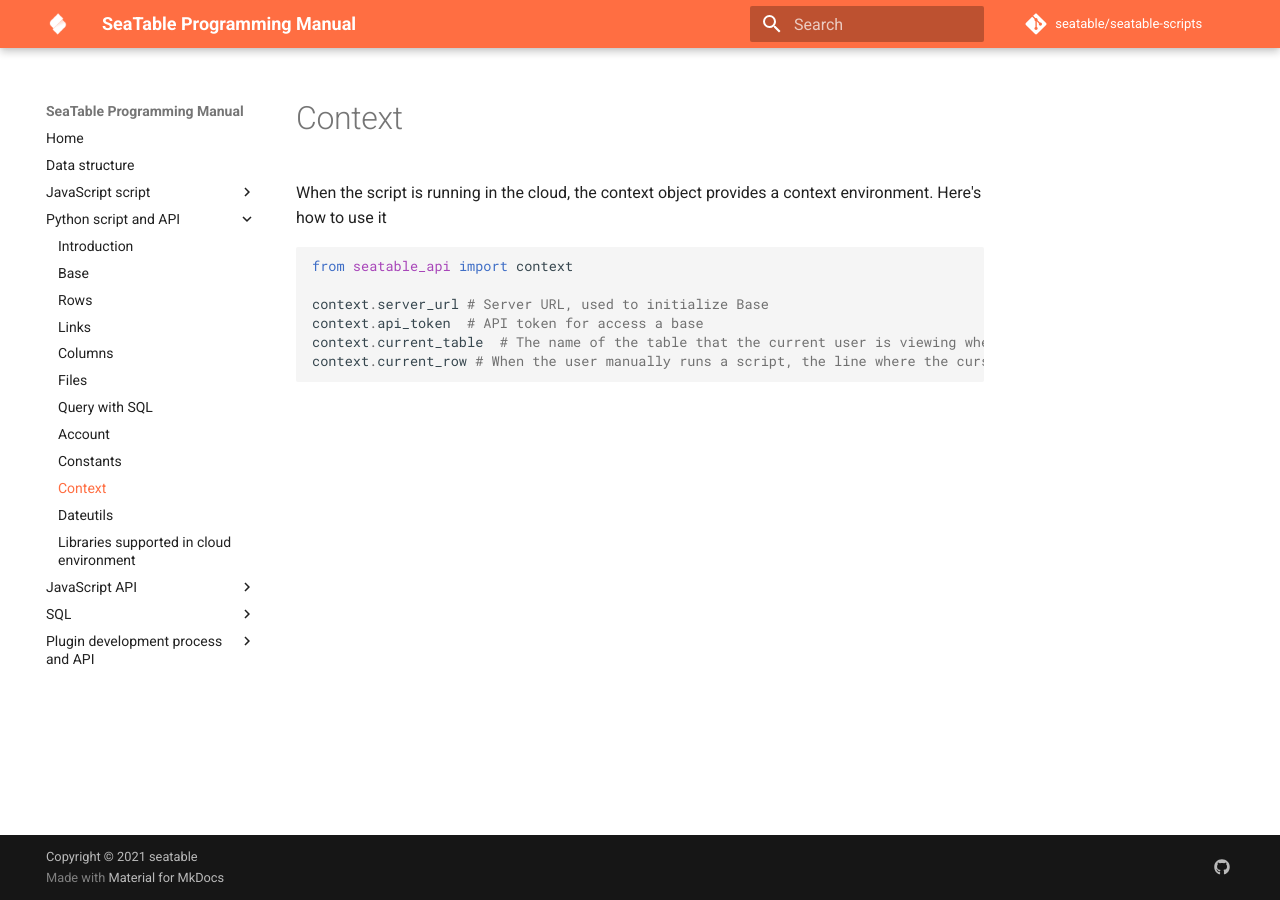
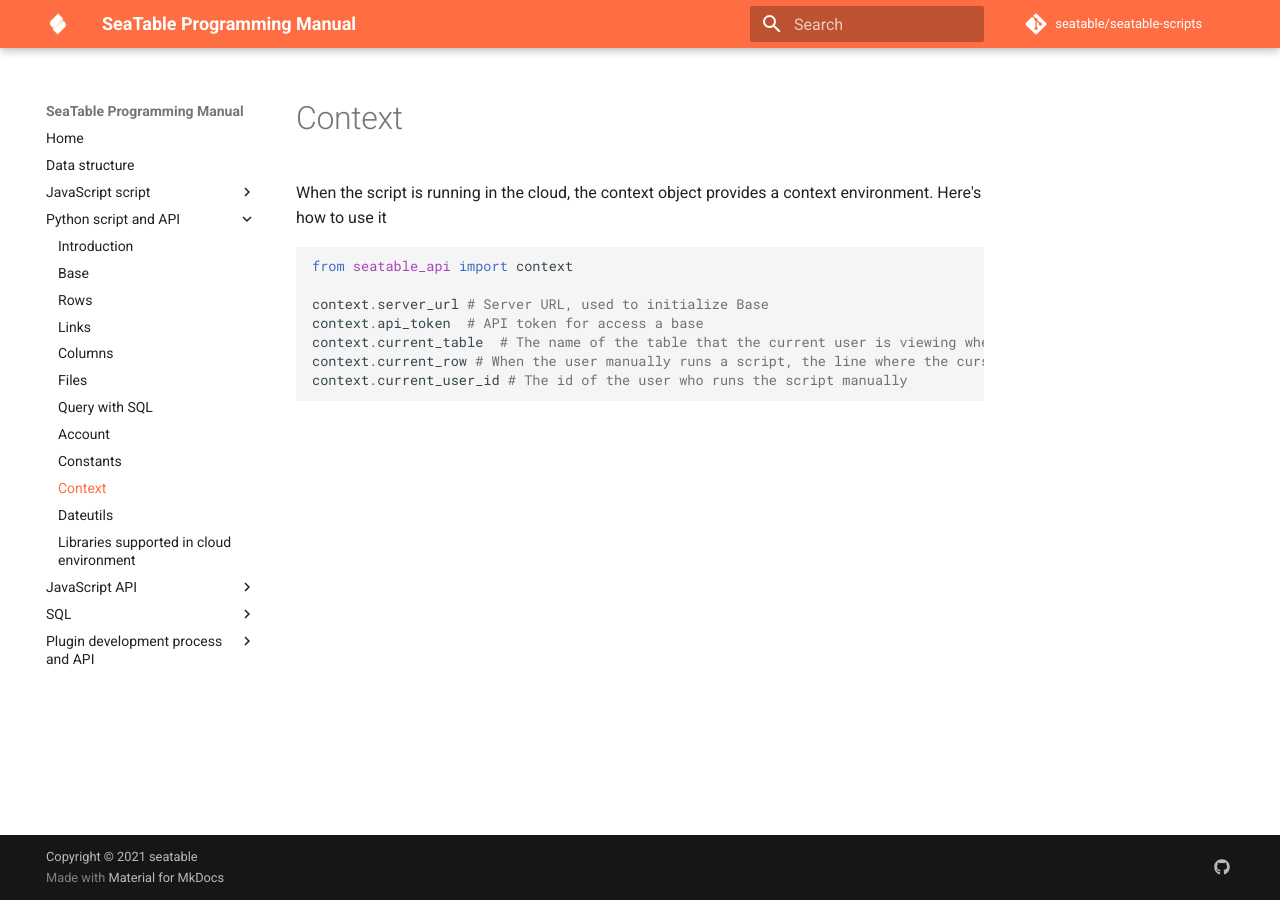
Before and after one commit to seatable/seatable-scripts, an MkDocs documentation site: the page built from manual/python/context.md, in a window 1280 px wide. Built offline with MkDocs 1.6.1 and Material for MkDocs 9.7.7, drawn with Linux system fonts in a browser that asks for light colours; comment, search, counter and statistics services are not loaded.

Commit message:
script add user info

````diff
--- a/manual/python/context.md
+++ b/manual/python/context.md
@@ -9,4 +9,5 @@
 context.api_token  # API token for access a base
 context.current_table  # The name of the table that the current user is viewing when the user runs a script manually
 context.current_row # When the user manually runs a script, the line where the cursor is currently located
+context.current_user_id # The id of the user who runs the script manually
 ```
````
